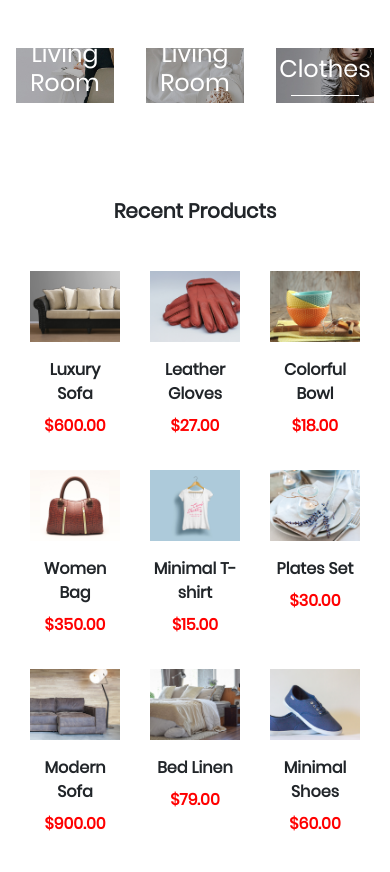
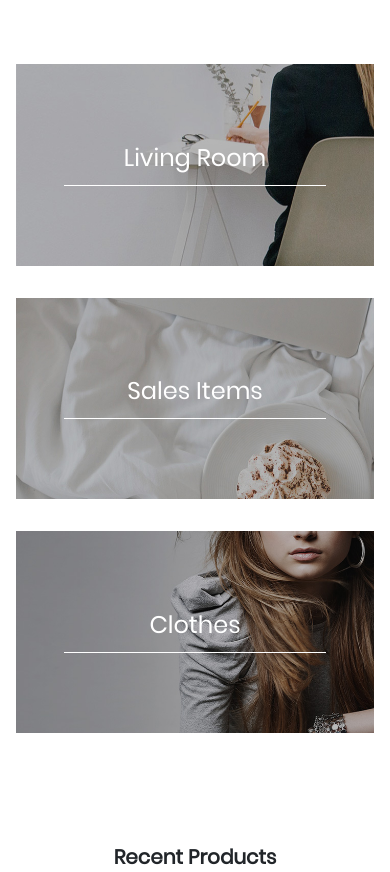
Before and after one commit to sfilali/emporiumjs-coding12, a website: page index.html in a window 390 px wide. Shown: the top 872 px of the page. Drawn offline with Linux system fonts and the light colour scheme.

Commit message:
HTML & Sass - détails: section services + section recent pruducts + section discover

```diff
--- a/index.html
+++ b/index.html
@@ -11,7 +11,7 @@
     <section id="services" class="pt-5">
         <div class="row m-0">
             <!--Living Room-->
-            <div class="col-4" id="service1">
+            <div class="col-lg-4 col-md py-3" id="service1">
                 <div class="card text-white rounded-0 border-0 px-3">
                     <img src="./public/img/services/service-1.jpg" class="card-img rounded-0" alt="service 1">
                     <div class="card-img-overlay my-auto">
@@ -21,17 +21,17 @@
                   </div>
             </div>
             <!--Sale Items-->
-            <div class="col-4" id="service2">
+            <div class="col-lg-4 col-md py-3" id="service2">
                 <div class="card text-white rounded-0 border-0 px-3">
                     <img src="./public/img/services/service-2.jpg" class="card-img rounded-0" alt="service 1">
                     <div class="card-img-overlay my-auto">
-                        <h4 class="card-title">Living Room</h4>
+                        <h4 class="card-title">Sales Items</h4>
                         <hr>
                     </div>
                 </div>
             </div>
             <!--Clothes-->
-            <div class="col-4" id="service3">
+            <div class="col-lg-4 col-md py-3" id="service3">
                 <div class="card text-white rounded-0 border-0 px-3">
                     <img src="./public/img/services/service-3.jpg" class="card-img rounded-0" alt="service 1">
                     <div class="card-img-overlay my-auto">
@@ -48,21 +48,21 @@
 
         <h5 class="m-5">Recent Products</h5>
         <div class="row m-0">
-            <div class="col-4">
+            <div class="col-lg-4 col-md">
                 <img src="./public/img/products_mini/product-luxry-sofa.jpg" alt="">
                 <div class="produits py-3">
                     <p class="nom mb-2">Luxury Sofa</p>
                     <p class="prix">$600.00</p>
                 </div>
             </div>
-            <div class="col-4">
+            <div class="col-lg-4 col-md">
                 <img src="./public/img/products_mini/product-gloves.jpg" alt="">
                 <div class="produits py-3">
                     <p class="nom mb-2">Leather Gloves</p>
                     <p class="prix">$27.00</p>
                 </div>
             </div>
-            <div class="col-4">
+            <div class="col-lg-4 col-md">
                 <img src="./public/img/products_mini/product-cups.jpg" alt="">
                 <div class="produits py-3">
                     <p class="nom mb-2">Colorful Bowl</p>
@@ -71,21 +71,21 @@
             </div>
         </div>
         <div class="row m-0">
-            <div class="col-4">
+            <div class="col-lg-4 col-md">
                 <img src="./public/img/products_mini/product-bag.jpg" alt="">
                 <div class="produits py-3">
                     <p class="nom mb-2">Women Bag</p>
                     <p class="prix">$350.00</p>
                 </div>
             </div>
-            <div class="col-4">
+            <div class="col-lg-4 col-md">
                 <img src="./public/img/products_mini/product-tshitr.jpg" alt="">
                 <div class="produits py-3">
                     <p class="nom mb-2">Minimal T-shirt</p>
                     <p class="prix">$15.00</p>
                 </div>
             </div>
-            <div class="col-4">
+            <div class="col-lg-4 col-md">
                 <img src="./public/img/products_mini/product-plates.jpg" alt="">
                 <div class="produits py-3">
                     <p class="nom mb-2">Plates Set</p>
@@ -94,21 +94,21 @@
             </div>
         </div>
         <div class="row m-0">
-            <div class="col-4">
+            <div class="col-lg-4 col-md">
                 <img src="./public/img/products_mini/product-modern-sofa.jpg" alt="">
                 <div class="produits py-3">
                     <p class="nom mb-2">Modern Sofa</p>
                     <p class="prix">$900.00</p>
                 </div>
             </div>
-            <div class="col-4">
+            <div class="col-lg-4 col-md">
                 <img src="./public/img/products_mini/product-bed.jpg" alt="">
                 <div class="produits py-3">
                     <p class="nom mb-2">Bed Linen</p>
                     <p class="prix">$79.00</p>
                 </div>
             </div>
-            <div class="col-4">
+            <div class="col-lg-4 col-md">
                 <img src="./public/img/products_mini/product-shoes.jpg" alt="">
                 <div class="produits py-3">
                     <p class="nom mb-2">Minimal Shoes</p>
@@ -121,10 +121,10 @@
 
     <!--Discover-->
     <section id="discover">
-        <div class="card bg-dark text-white">
+        <div class="card bg-dark text-white rounded-0">
             <img src="./public/img/cta-bg.jpg" class="card-img" alt="...">
             <div class="card-img-overlay">
-              <h2 class="card-title">Discover Thousands Of Great Products</h2>
+              <h2 class="card-title text-center">Discover Thousands Of Great Products</h2>
               <boutton class="btn btn-danger">LEARN MORE</boutton>
             </div>
           </div>
--- a/src/sass/style.sass
+++ b/src/sass/style.sass
@@ -10,7 +10,7 @@ body
     align-items: center
     flex-direction: column
 #services
-    .col-4
+    .col-lg-4
         padding: 0
         img
             width: 100%
@@ -30,7 +30,8 @@ body
         width: 100%
     .prix
             color: red
-// #discover
+#discover
+
 //     background-image: url(../../public/img/cta-bg.jpg)
 //     background-position: center
 //     background-size: cover
```
Also changed, not shown: public/css/style.css.
